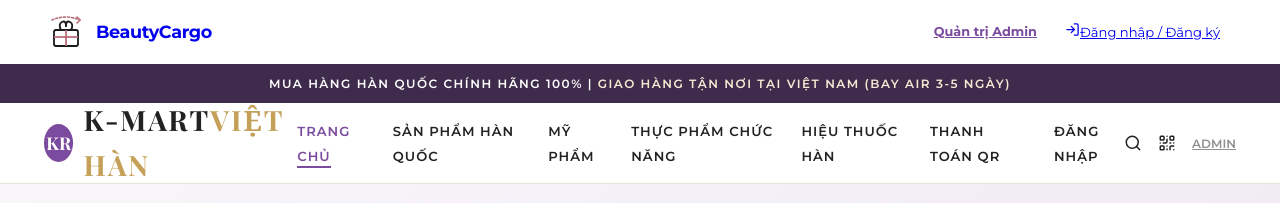
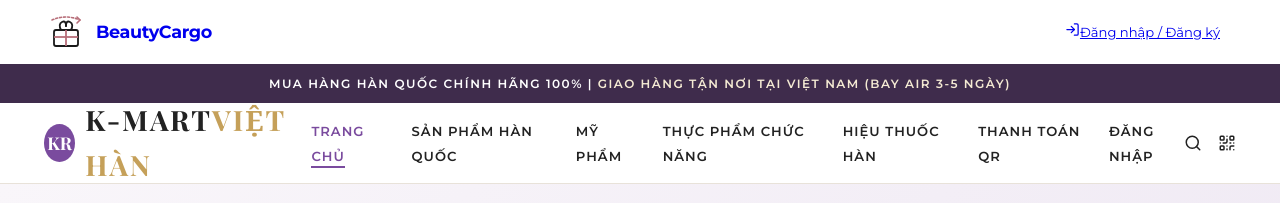
Before and after one commit to vutan2k/oderho, a React (Vite) app: page / in a window 1280 px wide. Shown: the top 203 px of the page. Built offline with nearby package versions, Linux system fonts and the light colour scheme; a web font is replaced by a local one.

Commit message:
Ẩn hoàn toàn nút Admin khỏi giao diện người dùng

```diff
--- a/src/components/Navbar.jsx
+++ b/src/components/Navbar.jsx
@@ -58,13 +58,6 @@
 
         {/* User Navigation */}
         <div style={{ display: 'flex', alignItems: 'center', gap: '12px' }}>
-          <Link
-            to="/admin/login"
-            className="btn-ghost"
-            style={{ fontSize: '0.8rem', color: 'var(--purple-primary)', fontWeight: 700 }}
-          >
-            Quản trị Admin
-          </Link>
           {currentUser ? (
             <>
               <Link
--- a/src/pages/KROrderHomePage.jsx
+++ b/src/pages/KROrderHomePage.jsx
@@ -105,9 +105,6 @@
               <a href="#payment" className="icon-btn" aria-label="Thanh toán VietQR" title="Thanh toán VietQR">
                 <QrCode size={18} />
               </a>
-              <Link to="/admin/login" className="icon-btn" aria-label="Admin" title="Cổng Admin" style={{ opacity: 0.5, fontSize: '0.75rem', fontWeight: 600 }}>
-                ADMIN
-              </Link>
             </div>
           </div>
         </div>
```
